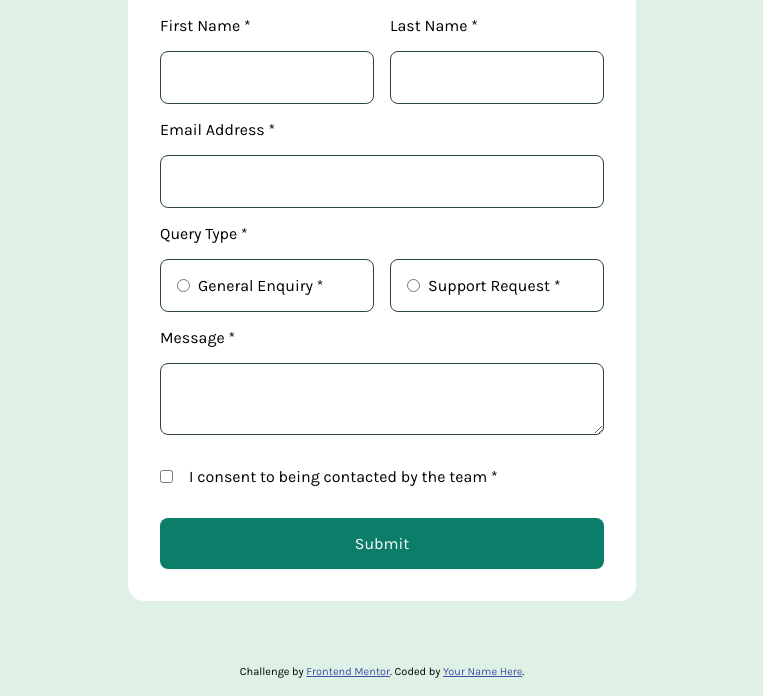
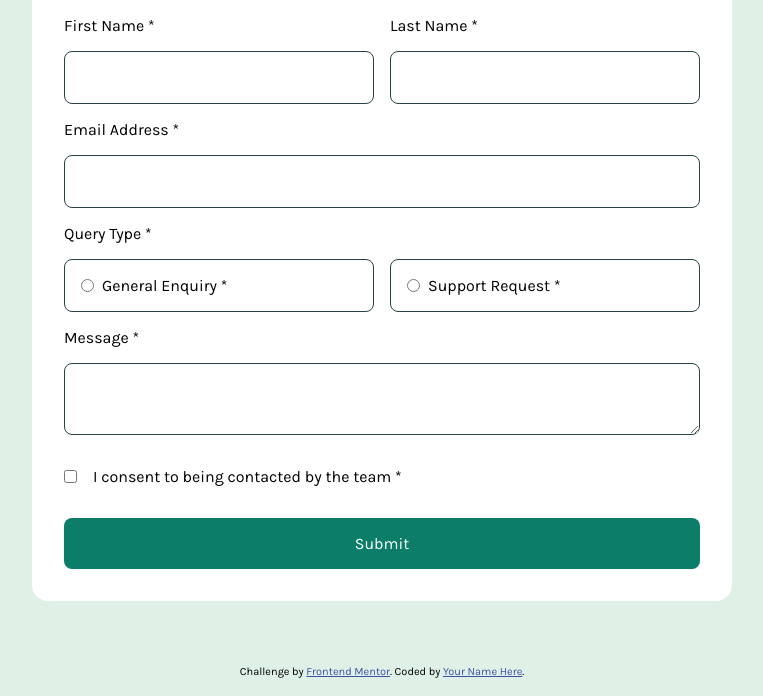
Before and after one commit to SnayderRodrigues/contact-form-main, a plain HTML site: page index.html in a window 1280 px wide. Shown: the part 104-800 px from the top of the page, without its empty margins (258-1021 px from the left). Drawn offline with Linux system fonts and the light colour scheme.

Commit message:
update: form styles

```diff
--- a/styles.css
+++ b/styles.css
@@ -23,6 +23,7 @@ input, button, textarea, select {
   font-family: inherit;
   font-size: inherit;
   border: 0;
+  outline: none;
   cursor: pointer;
 }
 
@@ -30,6 +31,10 @@ input, textarea {
   padding: 1rem;
   border: 1px solid var(--dark-gray);
   border-radius: 0.5rem;
+}
+
+input:hover, textarea:hover, input:focus, textarea:focus {
+  border: 1px solid var(--green);
 }
 
 body {
@@ -54,6 +59,7 @@ body {
 }
 
 .form {
+  width: 700px;
   display: grid;
   grid-template-columns: repeat(2, minmax(auto, 1fr));
   align-items: flex-start;
```
